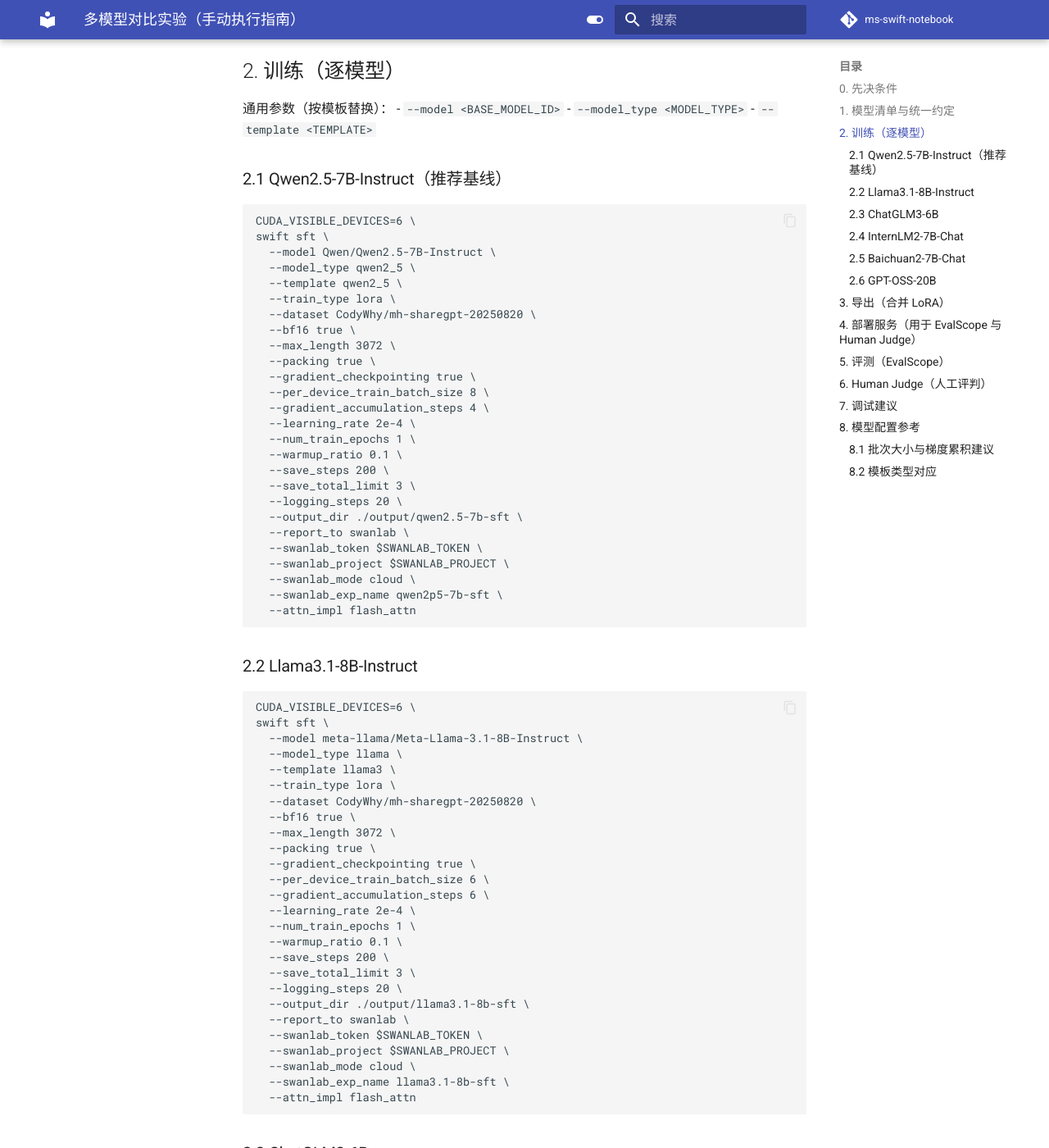
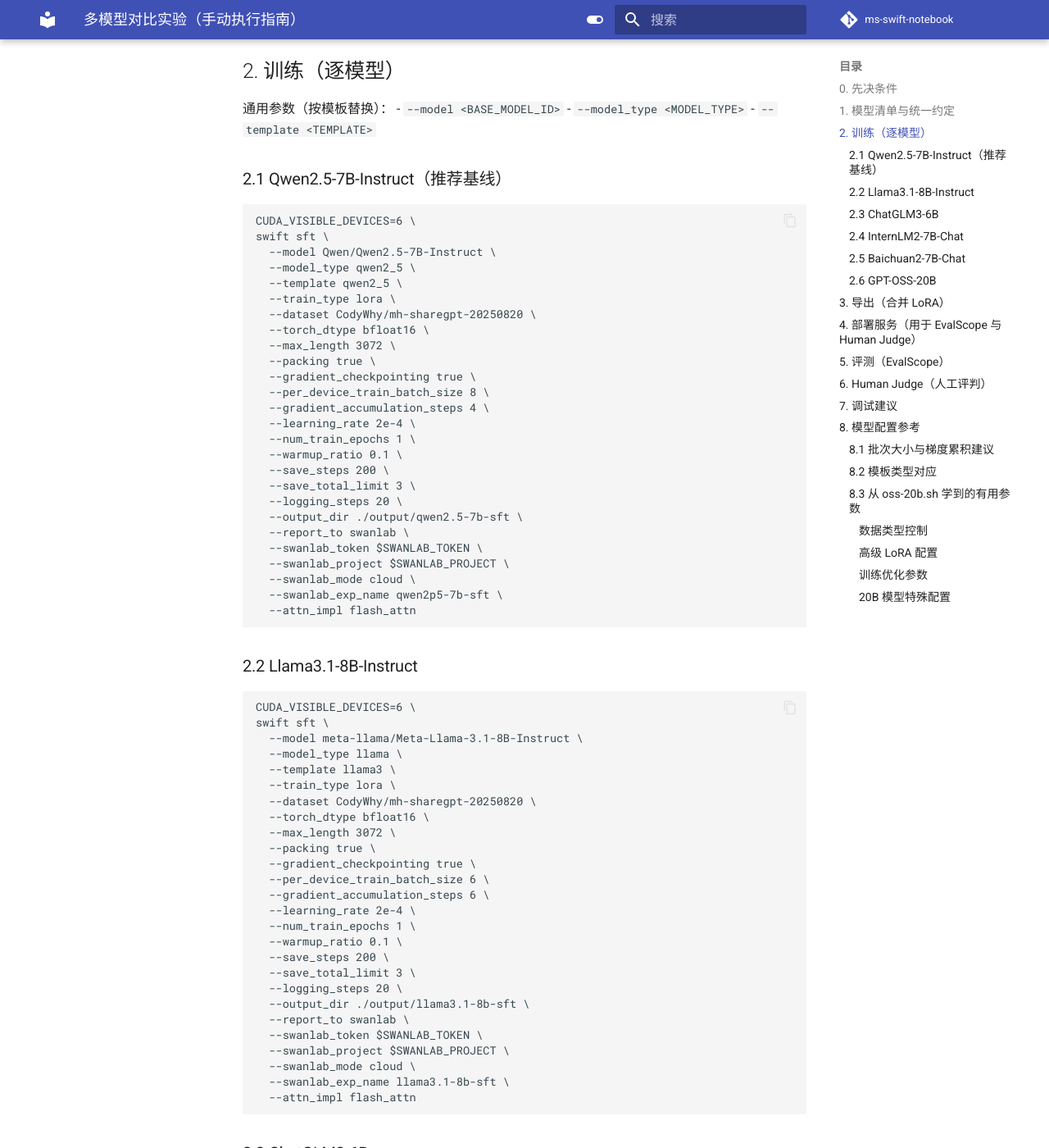
Before and after one commit to TianCai19/ms-swift-notebook, an MkDocs documentation site: the page built from docs/notes/66-多模型对比实验指南.md, in a window 1280 px wide and 1400 px high, scrolled down 1318 px. Shown: the whole window at 82% size. Built offline with MkDocs 1.6.1 and Material for MkDocs 9.7.7, drawn with Linux system fonts in a browser that asks for light colours; comment, search, counter and statistics services are not loaded; some of the changed text lies outside the part shown.

Commit message:
docs: Update multi-model comparison guide with torch_dtype and oss-20b.sh learnings\n\n- Replace --bf16 true with --torch_dtype bfloat16 for all models\n- Update GPT-OSS-20B config based on working oss-20b.sh script\n- Add advanced LoRA parameters and training optimizations\n- Include 20B model special configurations\n- Document useful parameters learned from oss-20b.sh

````diff
--- a/docs/notes/66-多模型对比实验指南.md
+++ b/docs/notes/66-多模型对比实验指南.md
@@ -55,7 +55,7 @@
   --template qwen2_5 \
   --train_type lora \
   --dataset CodyWhy/mh-sharegpt-20250820 \
-  --bf16 true \
+  --torch_dtype bfloat16 \
   --max_length 3072 \
   --packing true \
   --gradient_checkpointing true \
@@ -85,7 +85,7 @@
   --template llama3 \
   --train_type lora \
   --dataset CodyWhy/mh-sharegpt-20250820 \
-  --bf16 true \
+  --torch_dtype bfloat16 \
   --max_length 3072 \
   --packing true \
   --gradient_checkpointing true \
@@ -108,14 +108,14 @@
 
 ### 2.3 ChatGLM3-6B
 ```bash
-CUDA_VISIBLE_DEVICES=6 \
+CUDA_VISIBLE_DEVICES=5 \
 swift sft \
   --model ZhipuAI/chatglm3-6b \
   --model_type chatglm3 \
   --template chatglm3 \
   --train_type lora \
   --dataset CodyWhy/mh-sharegpt-20250820 \
-  --bf16 true \
+  --torch_dtype bfloat16 \
   --max_length 3072 \
   --packing true \
   --gradient_checkpointing true \
@@ -201,29 +201,31 @@
 CUDA_VISIBLE_DEVICES=6 \
 swift sft \
   --model openai-mirror/gpt-oss-20b \
-  --model_type qwen2_5 \
-  --template qwen2_5 \
   --train_type lora \
   --dataset CodyWhy/mh-sharegpt-20250820 \
-  --bf16 true \
-  --max_length 3072 \
-  --packing true \
-  --gradient_checkpointing true \
-  --per_device_train_batch_size 2 \
+  --torch_dtype bfloat16 \
+  --num_train_epochs 1 \
+  --per_device_train_batch_size 1 \
+  --per_device_eval_batch_size 1 \
+  --router_aux_loss_coef 1e-3 \
+  --learning_rate 1e-4 \
+  --lora_rank 8 \
+  --lora_alpha 32 \
+  --target_modules all-linear \
   --gradient_accumulation_steps 16 \
-  --learning_rate 2e-4 \
-  --num_train_epochs 1 \
-  --warmup_ratio 0.1 \
-  --save_steps 200 \
-  --save_total_limit 3 \
-  --logging_steps 20 \
+  --eval_steps 50 \
+  --save_steps 50 \
+  --save_total_limit 2 \
+  --logging_steps 5 \
+  --max_length 2048 \
   --output_dir ./output/gpt-oss-20b-sft \
+  --warmup_ratio 0.05 \
+  --dataloader_num_workers 4 \
   --report_to swanlab \
   --swanlab_token $SWANLAB_TOKEN \
   --swanlab_project $SWANLAB_PROJECT \
   --swanlab_mode cloud \
-  --swanlab_exp_name gpt-oss-20b-sft \
-  --attn_impl flash_attn
+  --swanlab_exp_name gpt-oss-20b-sft
 ```
 
 ## 3. 导出（合并 LoRA）
@@ -386,7 +388,8 @@
 |---------|----------------|---------------|-----------|------|
 | 6-7B    | 8              | 4             | 32        | 标准配置 |
 | 8B      | 6              | 6             | 36        | 显存紧张时 |
-| 20B     | 2              | 16            | 32        | 显存不足时 batch=1, grad_acc=32 |
+| 20B     | 1              | 16            | 16        | 大模型，显存优化（参考 oss-20b.sh） |
+| 应急     | 1              | 32            | 32        | 显存严重不足 |
 
 ### 8.2 模板类型对应
 | 模型 | 模板类型 | 说明 |
@@ -396,4 +399,27 @@
 | ChatGLM3-6B | `chatglm3` | 标准 ChatGLM 格式 |
 | InternLM2-7B | `internlm2` | 标准 InternLM 格式 |
 | Baichuan2-7B | `baichuan2` | 标准 Baichuan 格式 |
-| GPT-OSS-20B | `qwen2_5` | 兼容 Qwen 格式 |
+| GPT-OSS-20B | 无需指定 | 自动识别 |
+
+### 8.3 从 oss-20b.sh 学到的有用参数
+
+#### 数据类型控制
+- **推荐使用**: `--torch_dtype bfloat16`（替代 `--bf16 true`）
+- **优势**: 更明确的参数名称，避免与 `--fp16` 冲突
+
+#### 高级 LoRA 配置
+- **`--lora_rank 8`**: LoRA 秩，控制适配器复杂度
+- **`--lora_alpha 32`**: LoRA 缩放因子
+- **`--target_modules all-linear`**: 目标所有线性层（更全面的微调）
+
+#### 训练优化参数
+- **`--router_aux_loss_coef 1e-3`**: 路由器辅助损失系数
+- **`--per_device_eval_batch_size 1`**: 评估批次大小
+- **`--eval_steps 50`**: 评估频率
+- **`--dataloader_num_workers 4`**: 数据加载器工作进程数
+
+#### 20B 模型特殊配置
+- **批次大小**: `--per_device_train_batch_size 1`（显存限制）
+- **梯度累积**: `--gradient_accumulation_steps 16`（保持总批次）
+- **保存策略**: `--save_steps 50, --save_total_limit 2`（频繁保存，限制数量）
+- **预热比例**: `--warmup_ratio 0.05`（较小的预热比例）
````
